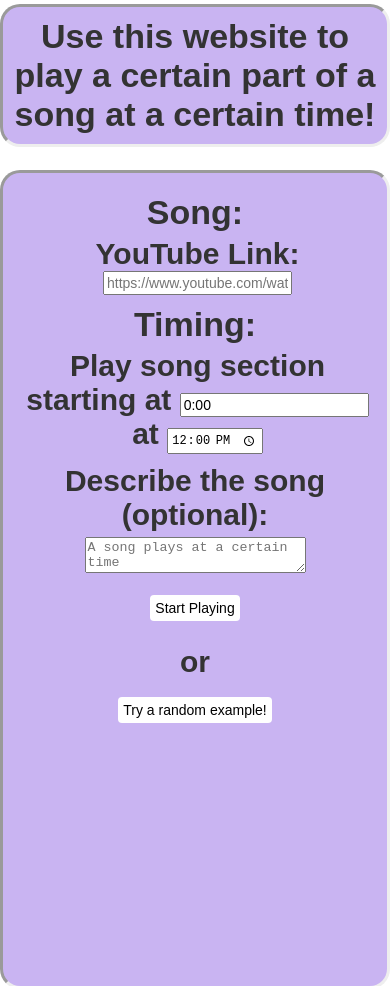
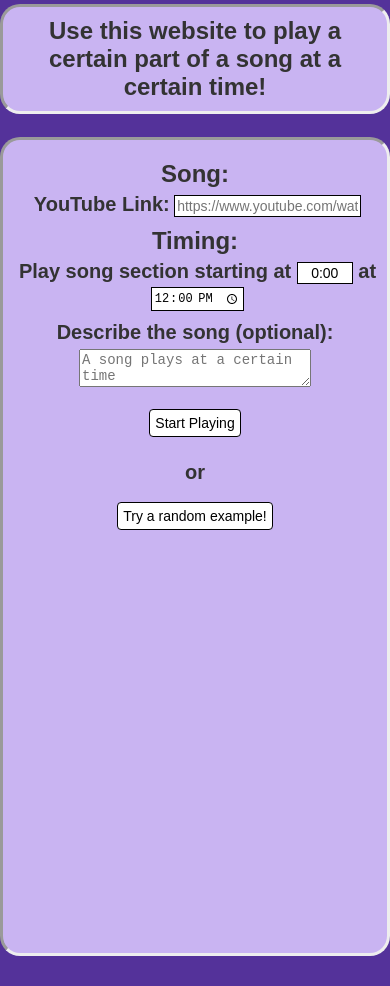
Before and after one commit to evanmasiello/songTimer, a plain HTML site: page index.html in a window 390 px wide. Shown: the top 986 px of the page. Drawn offline with Linux system fonts and the light colour scheme.

Commit message:
improved style

```diff
--- a/index.html
+++ b/index.html
@@ -5,7 +5,7 @@
     <meta charset="UTF-8" />
     <meta name="viewport" content="width=device-width,initial-scale=1.0">
     <title>Song Scheduler</title>
-    <link rel="stylesheet" href="style.css?new=true">
+    <link rel="stylesheet" href="style.css?new=true1">
 </head>
 
 <body>
@@ -63,6 +63,6 @@
             <h1>Share this song schedule: <button id="shareLink" onclick="copyLink()">Copy Link!</button><span
                     id="scheduleUrl" style="display: none;"></span></h1><br>
 </body>
-<script src="script.js"></script>
+<script src="script.js?new=true1"></script>
 
 </html>
--- /dev/null
+++ b/mobileStyle.css
@@ -0,0 +1,32 @@
+h1 {
+  font-size: 40px;
+}
+
+h2 {
+  font-size: 36px;
+}
+
+h3 {
+  font-size: 32px;
+}
+
+button {
+  font-size: 30px;
+}
+
+input {
+  padding: 2px;
+  font-size: 30px;
+}
+
+input[type="time"] {
+  font-size: 28px;
+}
+
+#song_time {
+  width: 66px;
+}
+
+textarea {
+  font-size: 30px;
+}
--- a/script.js
+++ b/script.js
@@ -454,3 +454,18 @@ function copyLink() {
     alert("The link has been copied!");
   }
 }
+
+function getCss(url) {
+  console.log("loading new css");
+  const links = document.querySelectorAll("link[href='" + url + "']");
+  if (links.length === 0) {
+    var head = document.getElementsByTagName("head")[0];
+    var fileref = document.createElement("link");
+    fileref.setAttribute("rel", "stylesheet");
+    fileref.setAttribute("type", "text/css");
+    fileref.setAttribute("href", url);
+    head.insertAdjacentElement("afterEnd", fileref, head.lastElementChild);
+  }
+}
+
+if (isUserMobile) getCss("mobileStyle.css");
--- a/style.css
+++ b/style.css
@@ -83,26 +83,6 @@ h3 {
   font-weight: bold;
 }
 
-@media only screen and (max-width: 767px) {
-  body {
-    font-size: 16px;
-  }
-  h1 {
-    font-size: 34px;
-  }
-
-  h2 {
-    font-size: 30px;
-  }
-
-  h3 {
-    font-size: 26px;
-  }
-  html {
-    background-color: white;
-  }
-}
-
 /* Style links */
 a {
   color: #007bff;
@@ -128,6 +108,7 @@ button {
   border-radius: 4px;
   cursor: pointer;
   font-size: 14px;
+  border: 1px solid black;
 }
 
 button:hover {
@@ -153,8 +134,20 @@ button:hover {
 input {
   padding: 2px;
   font-size: 14px;
+  border: 1px solid black;
 }
 
 input[type="time"] {
   font-size: 12px;
+  color: black;
+  background-color: white;
 }
+
+#song_time {
+  width: 50px;
+  text-align: center;
+}
+
+textarea {
+  font-size: 14px;
+}
```
